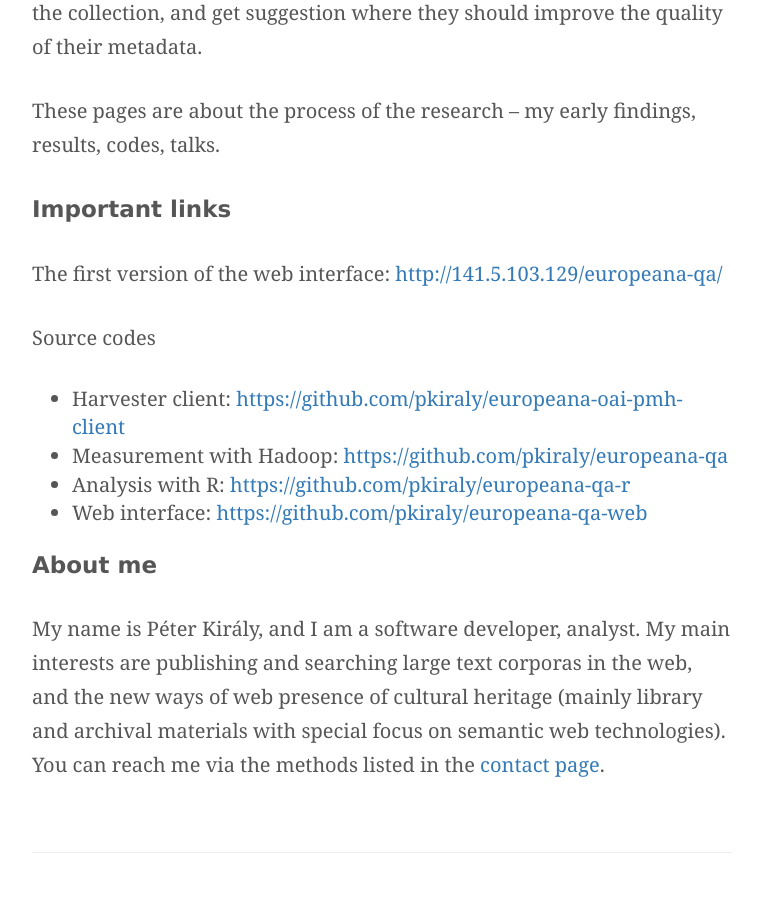
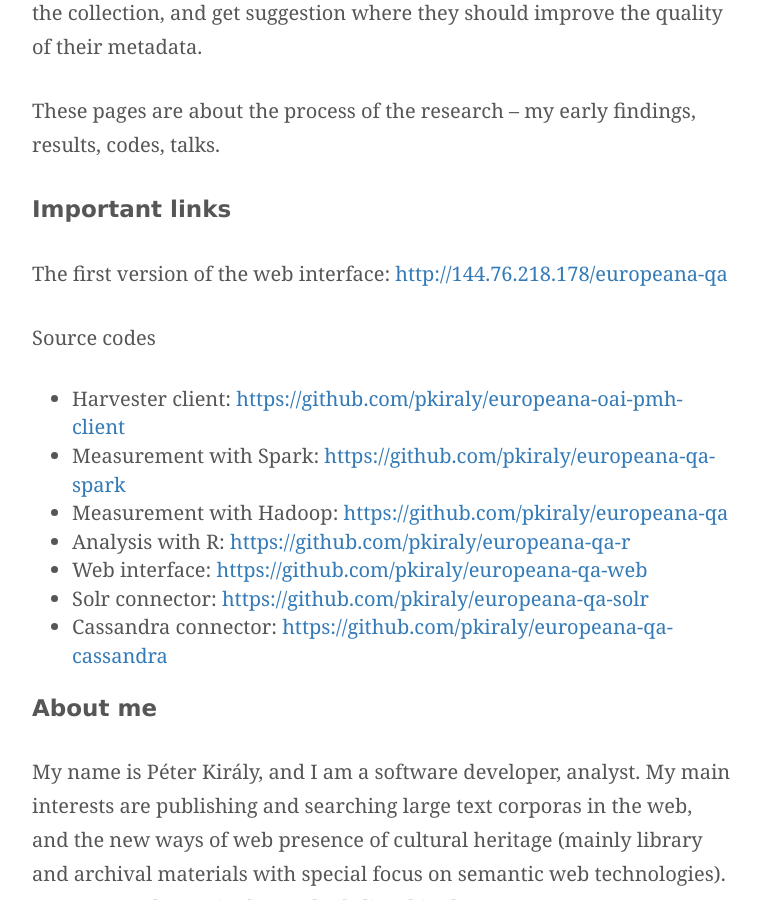
Before and after one commit to pkiraly/pkiraly.github.io, a Jekyll site: the page built from about.md, in a window 1280 px wide and 900 px high, scrolled down 731 px. Shown: the whole window, without its empty margins (258-1021 px from the left). Built offline with Jekyll 4.4.1, drawn with Linux system fonts in a browser that asks for light colours; nearby versions of some CDN libraries; some web fonts are replaced; comment, search, counter and statistics services are not loaded.

Commit message:
Update about.md

```diff
--- a/about.md
+++ b/about.md
@@ -10,14 +10,17 @@
 
 ## Important links
 
-The first version of the web interface: [http://141.5.103.129/europeana-qa/](http://141.5.103.129/europeana-qa/)
+The first version of the web interface: [http://144.76.218.178/europeana-qa](http://144.76.218.178/europeana-qa)
 
 Source codes
 
 * Harvester client: [https://github.com/pkiraly/europeana-oai-pmh-client](https://github.com/pkiraly/europeana-oai-pmh-client)
+* Measurement with Spark: [https://github.com/pkiraly/europeana-qa-spark](https://github.com/pkiraly/europeana-qa-spark)
 * Measurement with Hadoop: [https://github.com/pkiraly/europeana-qa](https://github.com/pkiraly/europeana-qa)
 * Analysis with R: [https://github.com/pkiraly/europeana-qa-r](https://github.com/pkiraly/europeana-qa-r)
 * Web interface: [https://github.com/pkiraly/europeana-qa-web](https://github.com/pkiraly/europeana-qa-web)
+* Solr connector: [https://github.com/pkiraly/europeana-qa-solr](https://github.com/pkiraly/europeana-qa-solr)
+* Cassandra connector: [https://github.com/pkiraly/europeana-qa-cassandra](https://github.com/pkiraly/europeana-qa-cassandra)
 
 ## About me
 My name is Péter Király, and I am a software developer, analyst. My main interests are publishing and searching large text corporas in the web, and the new ways of web presence of cultural heritage (mainly library and archival materials with special focus on semantic web technologies). You can reach me via the methods listed in the [contact page](/contact).
```
